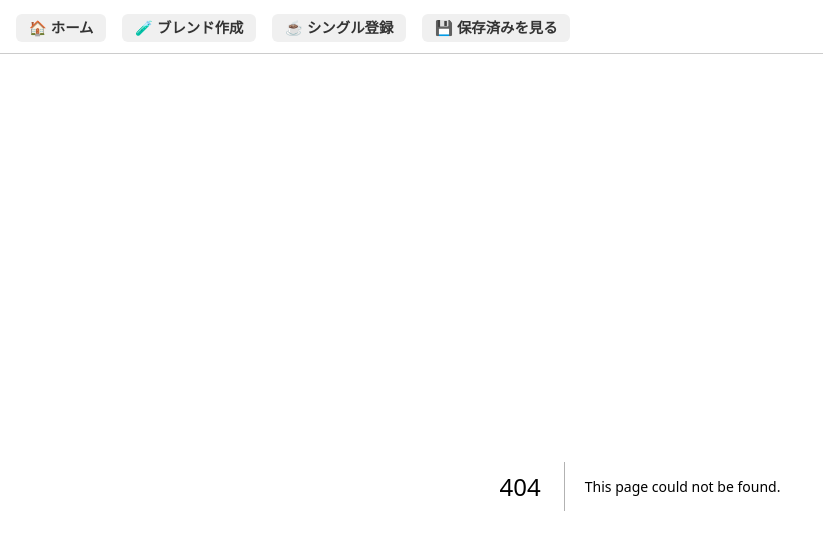
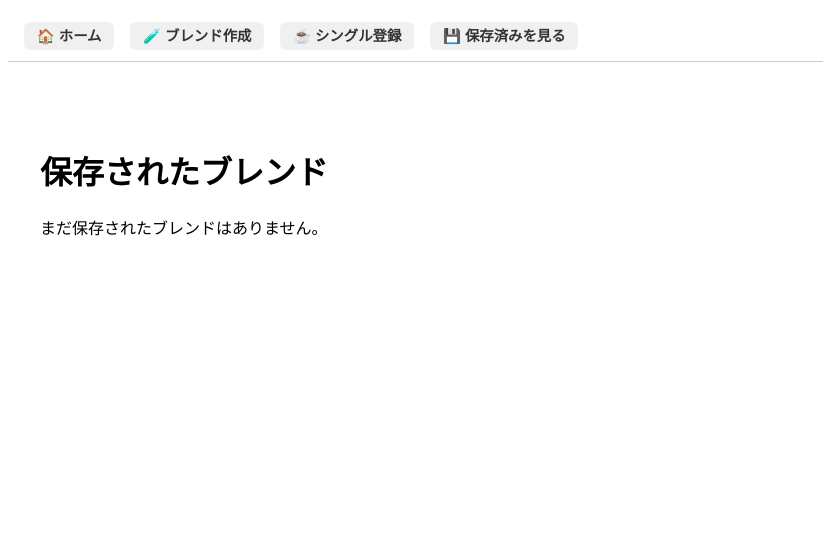
Before and after one commit to atsugicoffee/blendmaster, a Next.js app: page /saved in a window 1280 px wide. Before the commit this address had no page. Shown: the top 550 px of the page, without its empty margins (0-823 px from the left). Built offline with nearby package versions, Linux system fonts and the light colour scheme.

Commit message:
Create saved.js

```diff
--- /dev/null
+++ b/pages/saved.js
@@ -0,0 +1,44 @@
+import { useEffect, useState } from 'react';
+
+export default function SavedBlends() {
+  const [savedBlends, setSavedBlends] = useState([]);
+
+  useEffect(() => {
+    const stored = localStorage.getItem('savedBlends');
+    if (stored) setSavedBlends(JSON.parse(stored));
+  }, []);
+
+  const handleDelete = (index) => {
+    const updated = [...savedBlends];
+    updated.splice(index, 1);
+    setSavedBlends(updated);
+    localStorage.setItem('savedBlends', JSON.stringify(updated));
+  };
+
+  return (
+    <div style={{ padding: '2rem', fontFamily: 'sans-serif' }}>
+      <h1>保存されたブレンド</h1>
+      {savedBlends.length === 0 ? (
+        <p>まだ保存されたブレンドはありません。</p>
+      ) : (
+        savedBlends.map((blend, index) => (
+          <div key={index} style={{ marginBottom: '2rem', borderBottom: '1px solid #ccc', paddingBottom: '1rem' }}>
+            <h2>{blend.name}</h2>
+            <p>{blend.scene}</p>
+            <ul>
+              {blend.result.map((item, i) => (
+                <li key={i}>
+                  {item.country} / {item.farm} / {item.process} / {item.variety} - {item.ratio}%
+                </li>
+              ))}
+            </ul>
+            {blend.comment && (
+              <p><strong>コメント:</strong> {blend.comment}</p>
+            )}
+            <button onClick={() => handleDelete(index)}>削除</button>
+          </div>
+        ))
+      )}
+    </div>
+  );
+}
```
